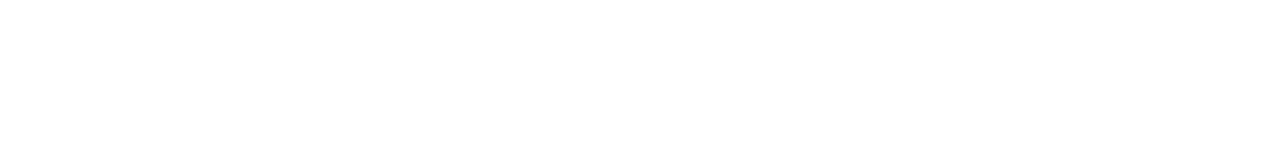
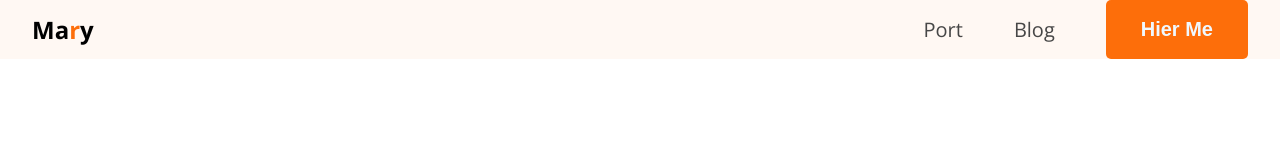
Before and after one commit to badhonahmed7575-cell/index, a plain HTML site: page index.html in a window 1280 px wide. Drawn offline with nearby package versions, Linux system fonts and the light colour scheme.

Commit message:
desing according to banner

```diff
--- a/index.html
+++ b/index.html
@@ -4,8 +4,23 @@
     <meta charset="UTF-8">
     <meta name="viewport" content="width=device-width, initial-scale=1.0">
     <title>Document</title>
+    <link rel="preconnect" href="https://fonts.googleapis.com">
+    <link rel="preconnect" href="https://fonts.gstatic.com" crossorigin>
+    <link href="https://fonts.googleapis.com/css2?family=Open+Sans:ital,wght@0,300..800;1,300..800&display=swap" rel="stylesheet">
+    <link rel="stylesheet" href="protfolio.css">
 </head>
-<body>
+<body class="open-sans">
+    <header class="headercolor" >
+        <nav>
+            <h2>Ma<span class="logo">r</span>y</h2>
+            <ul class="menu">
+            <li><a href="">Port</a></li>
+            <li><a href="">Blog</a></li>
+           <li> <button class="btn">Hier Me</button></li>
 
+        </ul>
+        </nav>
+
+    </header>
 </body>
 </html>
--- /dev/null
+++ b/protfolio.css
@@ -0,0 +1,47 @@
+*{
+    margin: 0px;
+    padding: 0px;
+}
+.open-sans {
+
+  font-family: "Open Sans", sans-serif;
+  font-optical-sizing: auto;
+  box-sizing: border-box;
+}
+
+.headercolor {
+  background-color:#FFF8F3;
+}
+nav{
+    width: 95%;
+
+   margin: 0px auto;
+   /* border: 1px solid red; */
+    display: flex;
+    justify-content: space-between;
+    align-items: center;
+}
+nav .logo{
+    color: #FD6E0A;
+}
+nav .menu{
+    display: flex;
+    list-style-type: none;
+    gap: 51px;
+    align-items: center;
+
+}
+nav .menu a{
+   font-size: 20px;
+   color: #474747;
+   text-decoration: none;
+
+}
+.btn{
+    background-color: #FD6E0A;
+    border: none;
+    border-radius:5px ;
+    padding: 18px 35px;
+    font-size: 20px;
+    font-weight: bold;
+    color: aliceblue;
```
